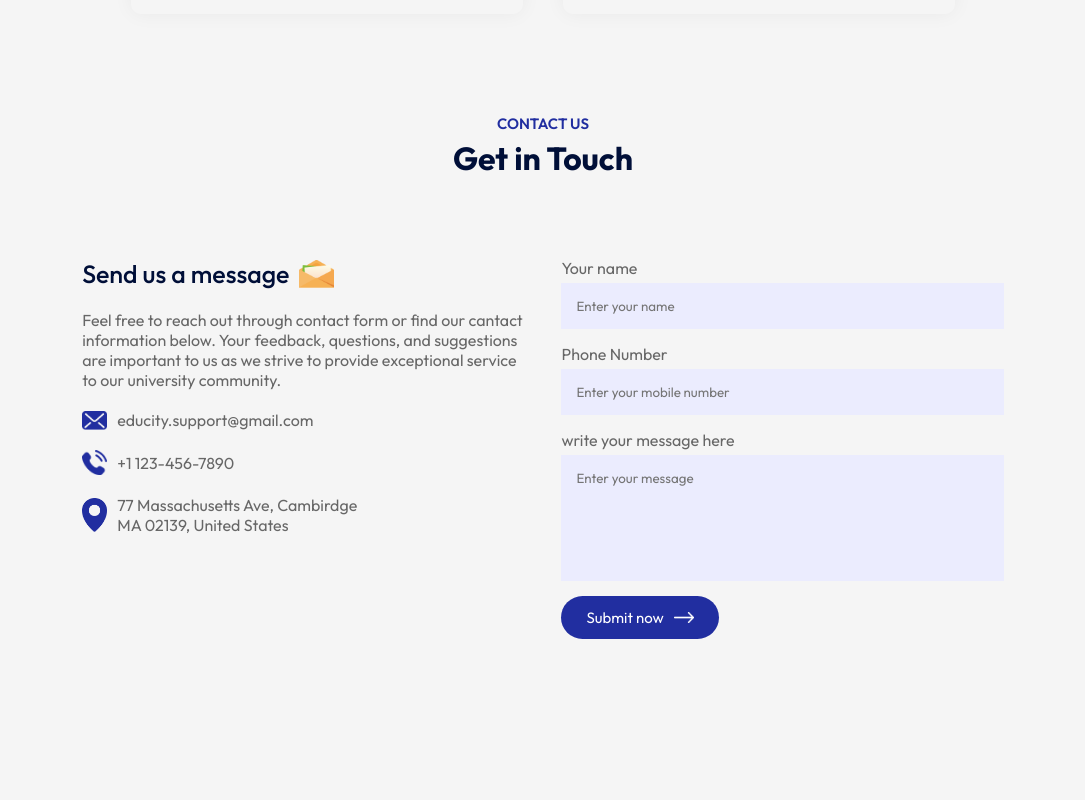
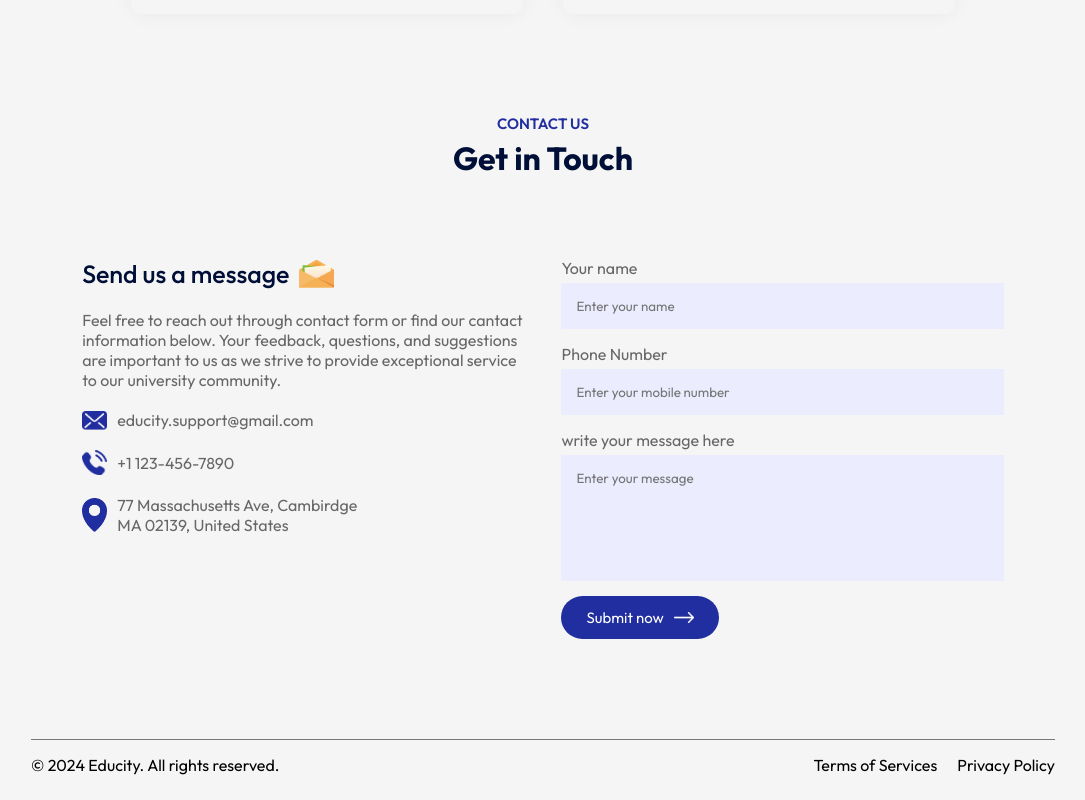
Before and after one commit to tushargupta8954/Educity, a React (Vite) app: page / in a window 1280 px wide. Shown: the part 2917-3717 px from the top of the page, without its empty margins (97-1182 px from the left). Before the commit the page ends 3656 px from the top, so only its background shows below. Built offline with nearby package versions, Linux system fonts and the light colour scheme.

Commit message:
Created the footer section

```diff
--- a/package.json
+++ b/package.json
@@ -15,6 +15,7 @@
     "react-dom": "^19.1.1",
     "react-icons": "^5.5.0",
     "react-router-dom": "^7.9.3",
+    "react-scroll": "^1.9.3",
     "tailwindcss": "^4.1.14"
   },
   "devDependencies": {
--- a/src/App.jsx
+++ b/src/App.jsx
@@ -7,6 +7,7 @@
 import Campus from './components/Campus/Campus'
 import Testimonial from './components/Testimonial/Testimonial'
 import Contact from './components/Contact/Contact'
+import Footer from './components/Footer/Footer'
 
 
 const App = () => {
@@ -25,6 +26,7 @@
        <Testimonial />
        <Title subTitle='Contact Us' title='Get in Touch' />
        <Contact />
+       <Footer/>
 
       </div>
        </div>
--- /dev/null
+++ b/src/components/Footer/Footer.css
@@ -0,0 +1,16 @@
+.footer {
+    margin: 10px auto;
+    display: flex;
+    align-items: center;
+    justify-content: space-between;
+    border-top: 1px solid #797979;
+    padding: 15px 0;
+
+}
+.footer ul li{
+    list-style: none;
+    display: inline-block;
+    margin-left: 20px;
+
+
+}
--- /dev/null
+++ b/src/components/Footer/Footer.jsx
@@ -0,0 +1,16 @@
+import React from 'react'
+import './Footer.css'
+
+const Footer = () => {
+  return (
+    <div className='footer'>
+      <p>© 2024 Educity. All rights reserved.</p>
+      <ul>
+        <li>Terms of Services</li>
+        <li>Privacy Policy</li>
+      </ul>
+    </div>
+  )
+}
+
+export default Footer
```
Also changed, not shown: 1 other file (tests, documents, lock files or other folders).
